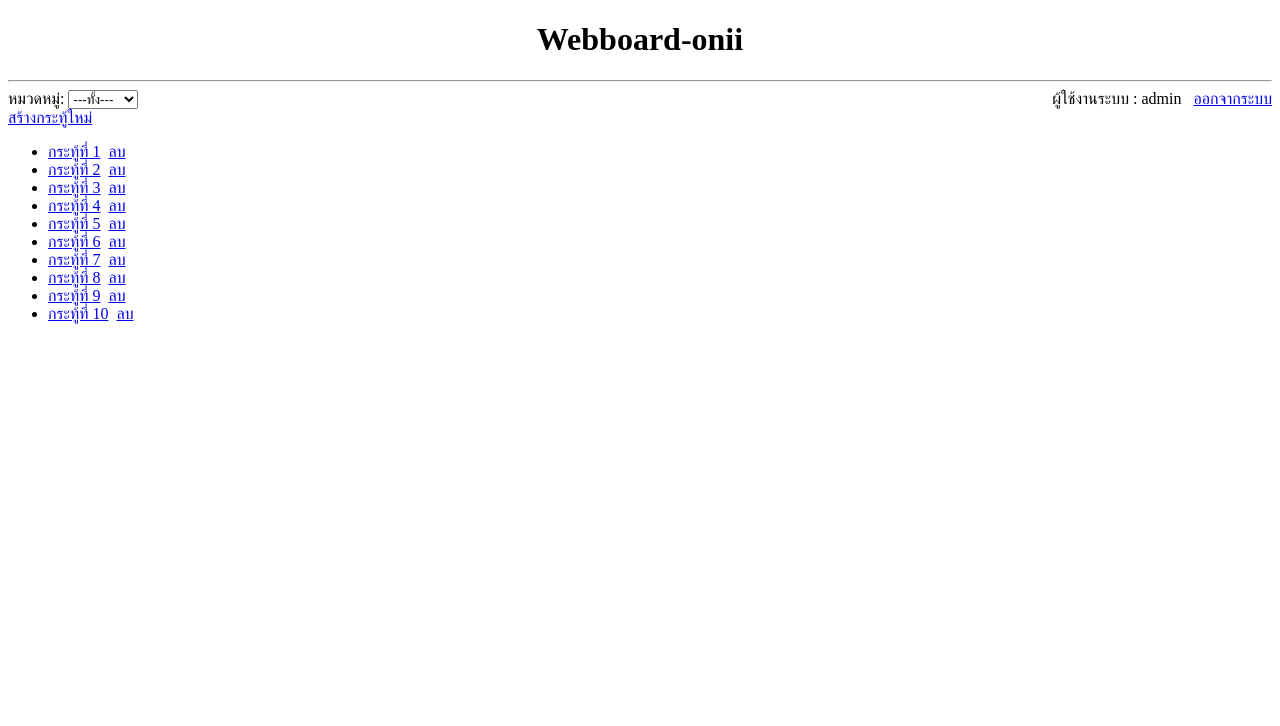
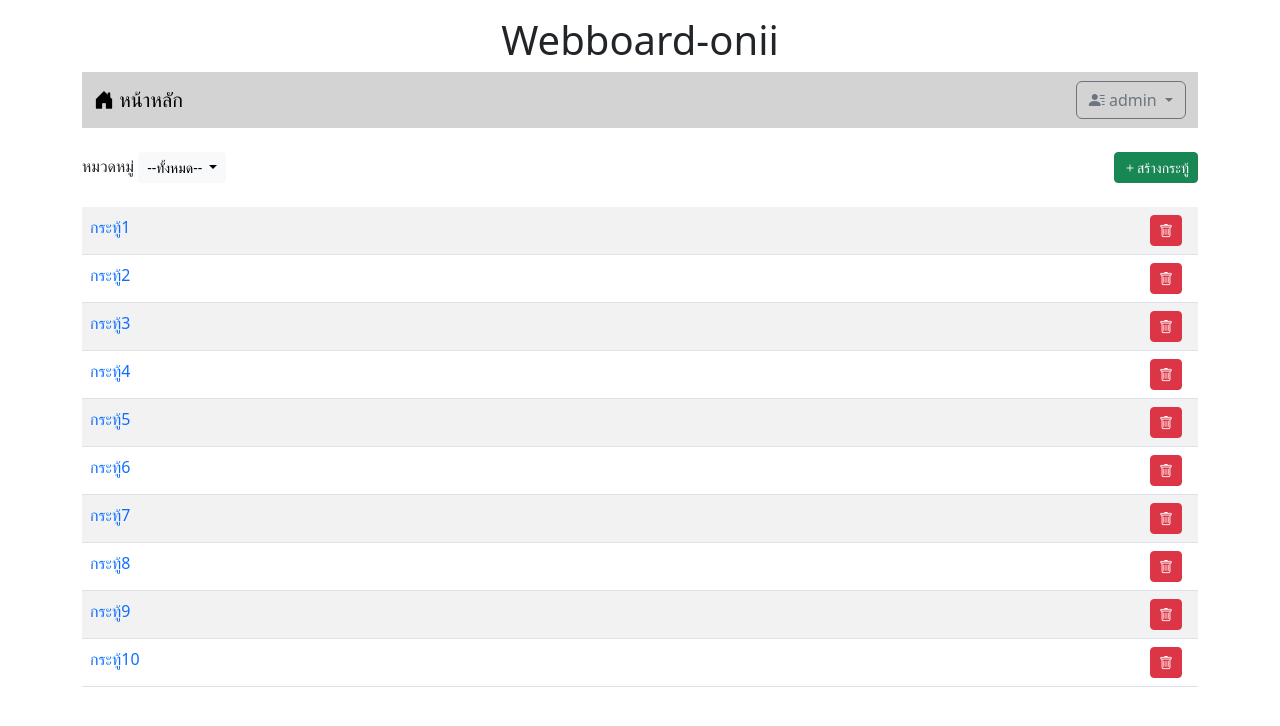
Before and after one commit to s6603052413094/Webboard-001, a PHP site: page / in a window 1280 px wide. Shown: the top 726 px of the page. Run offline with PHP 8.4, Linux system fonts and the light colour scheme; the visitor is signed in with stand-in values (Sample User, id 1).

Commit message:
Bootstrap2
Bootstrap2

```diff
--- a/index.php
+++ b/index.php
@@ -6,41 +6,48 @@
 <head>
     <meta charset="UTF-8">
     <meta name="viewport" content="width=device-width, initial-scale=1.0">
+    <link href="https://cdn.jsdelivr.net/npm/bootstrap@5.3.2/dist/css/bootstrap.min.css" rel="stylesheet" integrity="sha384-T3c6CoIi6uLrA9TneNEoa7RxnatzjcDSCmG1MXxSR1GAsXEV/Dwwykc2MPK8M2HN" crossorigin="anonymous">
+    <script src="https://cdn.jsdelivr.net/npm/bootstrap@5.3.2/dist/js/bootstrap.bundle.min.js" integrity="sha384-C6RzsynM9kWDrMNeT87bh95OGNyZPhcTNXj1NW7RuBCsyN/o0jlpcV8Qyq46cDfL" crossorigin="anonymous"></script>
+    <link rel="stylesheet" href="https://cdn.jsdelivr.net/npm/bootstrap-icons@1.11.3/font/bootstrap-icons.min.css">
     <title>Webboard-onii</title>
 </head>
 <body>
-    <h1 style="text-align: center;">Webboard-onii</h1>
-    <hr>
-    <form>
-    หมวดหมู่:
-    <select name="category">
-        <option value="all">---ทั้ง---</option>
-        <option value="general">General</option>>เรื่องทั่วไป</option>
-        <option value="study">Study</option>
-    </select>
-<?php
-    if (!isset($_SESSION['id'])){
-        echo "<a href=login.php style='float:right;'>เข้าสู่ระบบ</a>";
-    }else{
-        echo"<div style='float: right;'>
-             ผู้ใช้งานระบบ : $_SESSION[username]&nbsp;&nbsp;
-             <a href=logout.php>ออกจากระบบ</a>
-        </div>";
-        echo"<br><a href=newport.php>สร้างกระทู้ใหม่</a>";
-    }
-    ?>
+    <div class="container-lg">
+        <h1 style="text-align: center;" class="mt-3">Webboard-onii</h1>
+        <?php include "nav.php" ?>
 
+        <div class="mt-4 d-flex justify-content-between">
+            <div>
+                <label>หมวดหมู่</label>
+                <span class="dropdown">
+                    <button class="btn btn-light btn-sm dropdown-toggle" type="button" data-bs-toggle="dropdown" aria-expanded="false">
+                        --ทั้งหมด--
+                    </button>
+                    <ul class="dropdown-menu">
+                    <li><a class="dropdown-item" href="#">ทั้งหมด</a></li>
+                    <li><a class="dropdown-item" href="#">เรื่องเรียน</a></li>
+                    <li><a class="dropdown-item" href="#">เรื่องทั่วไป</a></li>
+                    </ul>
+                </span>
+            </div>
+            <?php if(isset($_SESSION['id'])){?>
+            <div>
+                <a href="newpost.php" class="btn btn-success btn-sm"><i class="bi bi-plus"></i>สร้างกระทู้</a>
+            </div>
+            <?php }?>
+        </div>
 
-  </form>
-  <ul>
-<?php
-    for($i=1;$i<=10;$i++){
-        echo "<li><a href=post.php?id=$i>กระทู้ที่ $i</a>";
-    if(isset($_SESSION['id']) && $_SESSION['role']=='a'){
-        echo "&nbsp;&nbsp;<a href=delete.php?id=$i>ลบ</a>";
-    }
-        echo "</li>";
-    }
-    ?>
+        <table class="table table-striped mt-4">
+            <?php
+            for($i = 1; $i<=10; $i++){
+                echo "<tr><td class='d-flex justify-content-between'><a href=post.php?id=$i style=text-decoration:none>กระทู้$i</a>";
+                if(isset($_SESSION['id'])&&$_SESSION['role']=='a'){
+                    echo"&nbsp;&nbsp;<a href=delete.php?id=$i class='btn btn-danger btn-sm me-2'><i class='bi bi-trash'></i></a>";
+                }
+                echo"</td></tr>";
+            }
+            ?>
+        </table>
+    </div>
 </body>
 </html>
--- /dev/null
+++ b/nav.php
@@ -0,0 +1,28 @@
+<nav class="navbar navbar-expand-sm" style="background-color: #d3d3d3;">
+    <div class="container-fluid">
+        <a class="navbar-brand" href="index.php">
+            <i class="bi bi-house-door-fill"></i> หน้าหลัก
+        </a>
+        <ul class="navbar-nav">
+            <?php
+                if (!isset($_SESSION['id'])) {
+                    echo "<li class='nav-item'>
+                            <a class='nav-link' aria-current='page' href='login.php'><i class='bi bi-pencil-square'></i>เข้าสู่ระบบ</a>
+                        </li>";
+                } else {
+                    echo "<li class='nav-item dropdown'>
+                            <a class='btn btn-outline-secondary dropdown-toggle' href='#' role='button' data-bs-toggle='dropdown' aria-haspopup='true' aria-expanded='false'>
+                                <i class='bi bi-person-lines-fill'></i>
+                                $_SESSION[username]
+                            </a>
+                            <ul class='dropdown-menu'>
+                                <a class='dropdown-item' href='logout.php'>
+                                    <i class='bi bi-power'></i> ออกจากระบบ
+                                </a>
+                            </ul>
+                        </li>";
+                }
+            ?>
+        </ul>
+    </div>
+</nav>
--- a/register.php
+++ b/register.php
@@ -47,7 +47,7 @@
         </table>
         <br>
         <div style="text-align: center;">
-             <a href="index.php">กลับหน้าหลัก</a>
+            คุณมีบัญชีอยู่แล้ว <a href="index.php">กลับหน้าหลัก</a>
         </div>
     </form>
 </body>
```
Also changed, not shown: login.php (+50 -27 lines), newpost.php (+32 -24 lines), verify.php (+19 -12 lines).
